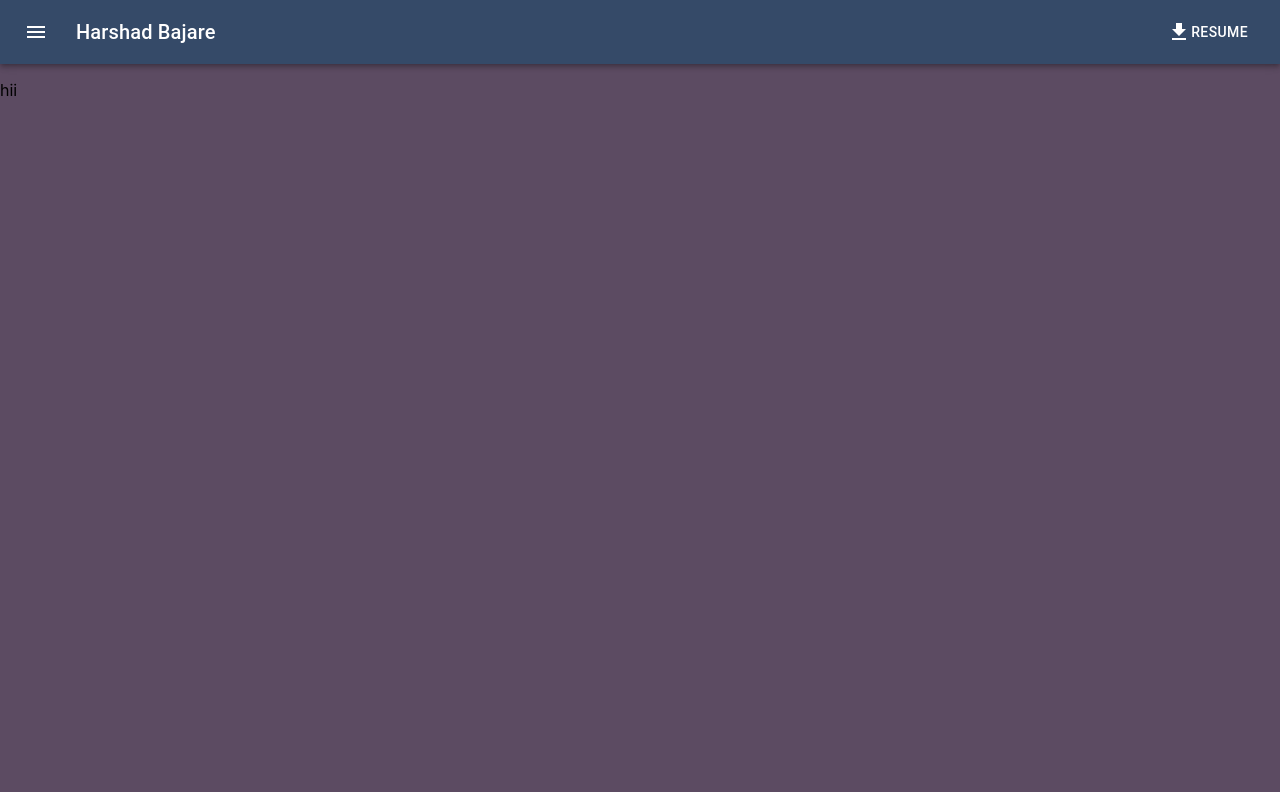
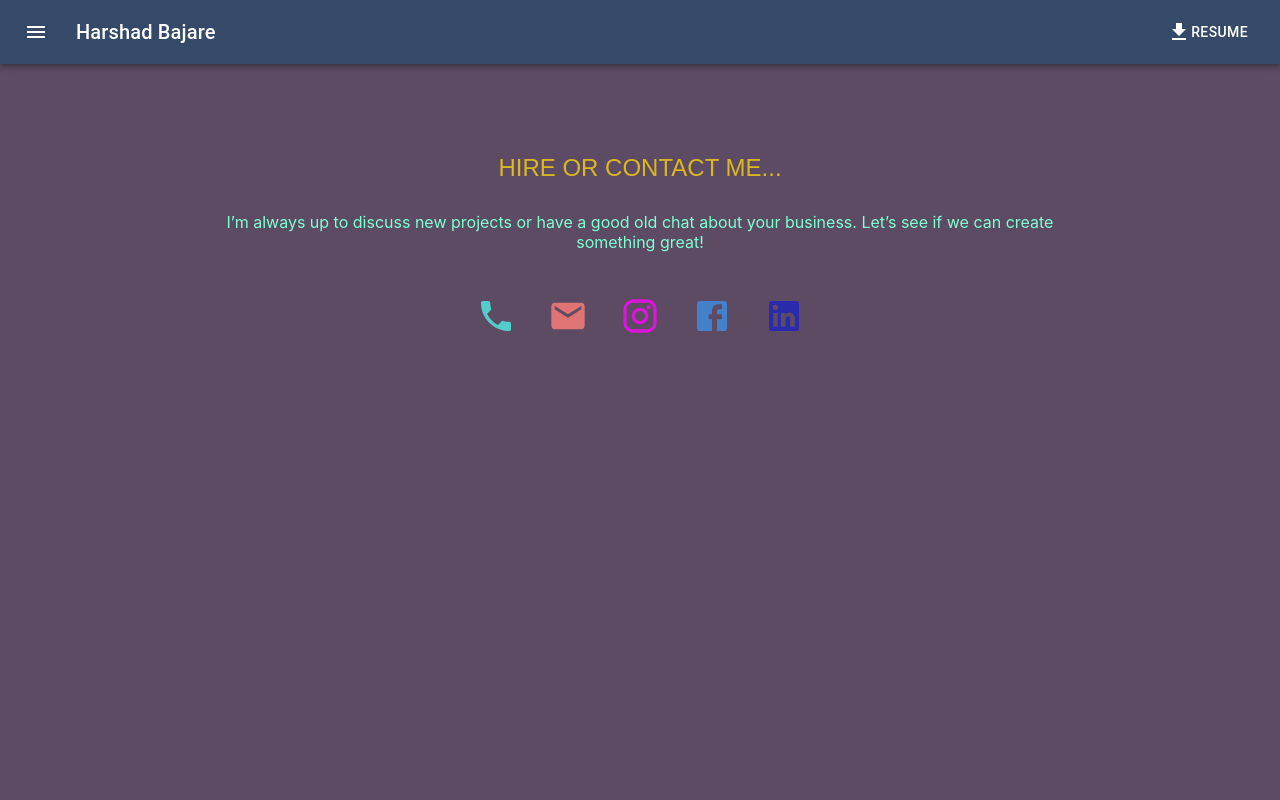
Before and after one commit to harshad01-eng/resume-react-app, a React (Create React App) app: page /contactus in a window 1280 px wide. Built offline with nearby package versions, Linux system fonts and the light colour scheme.

Commit message:
contacticon

```diff
--- a/src/App.css
+++ b/src/App.css
@@ -23,7 +23,7 @@
 }
 .backgraound{
   width: 100% !important;
-  height: 99vh !important;
+  height: 100vh !important;
   background-size: 100%;
   background-repeat: no-repeat, repeat;
   background-color: #5C4B62    ;
--- a/src/Components/contactus/contactus.js
+++ b/src/Components/contactus/contactus.js
@@ -1,5 +1,13 @@
 import React from 'react'
 import Header1 from '../header1';
+import PhoneIcon from '@mui/icons-material/Phone';
+import Box from '@mui/material/Box';
+import { IconButton } from '@mui/material';
+import InstagramIcon from '@mui/icons-material/Instagram';
+import EmailIcon from '@mui/icons-material/Email';
+import FacebookIcon from '@mui/icons-material/Facebook';
+import LinkedInIcon from '@mui/icons-material/LinkedIn';
+
 export default class contactus extends React.Component{
     constructor(props){
         super(props);
@@ -8,14 +16,56 @@ export default class contactus extends React.Component{
         }
 
     }
-
     render(){
         return(
             <div className="backgraound">
             <Header1 history={this.props.history}/>
-            <p>hii</p>
+            <div style={obj.center}>
+            <h5 style={{paddingTop:50,color:'#DBB822',fontFamily:'sans-serif',fontSize:24,fontWeight:'inherit'}}>HIRE OR CONTACT ME...</h5>
+            </div>
+            <div style={obj.center }>
+                <p style={{marginTop:-10,width:'70%',textAlign:'center',color:'aquamarine'}}>I’m always up to discuss new projects or have a good old chat about your business.
+                    Let’s see if we can create something great!</p>
+            </div>
+            <div style={obj.center}>
+            <Box className='detaislWidth'
+                sx={{
+                    height: "auto",
+                    backgroundColor: 'transparent',
 
+                }}
+                >
+                    <div style={{margin:20, display:'flex', justifyContent:'space-between'}}>
+                        <IconButton onClick={()=>window.open('tel:7385949126')}>
+                            <PhoneIcon style={{color:'#54cccc',fontSize:40,}}/>
+                        </IconButton>
+
+                        <IconButton onClick={()=>window.open('mailto: harshadbajare123@gmail.com')}>
+                            <EmailIcon style={{color:'#df7474',fontSize:40}}/>
+                        </IconButton>
+
+                        <IconButton onClick={()=>window.open("https://www.instagram.com/harshad.bajare/")}>
+                            <InstagramIcon style={{color:'#da16d9',fontSize:40}}/>
+                        </IconButton>
+
+                        <IconButton onClick={()=>window.open("https://www.facebook.com/harshad.bajare")}>
+                            <FacebookIcon style={{color:'#4381cb',fontSize:40}}/>
+                        </IconButton>
+                        <IconButton onClick={()=>window.open("https://www.linkedin.com/in/harshad-bajare-b949501b9/")} >
+                            <LinkedInIcon style={{color:'#2a2aae',fontSize:40}}/>
+                        </IconButton>
+                    </div>
+
+                </Box>
+            </div>
             </div>
         )
     }
 }
+
+const obj={
+    center:{display:'flex',
+    justifyContent:'center',
+    alignContent:'center',},
+
+}
--- a/src/Components/header1.js
+++ b/src/Components/header1.js
@@ -69,7 +69,7 @@ export default class Header1 extends React.Component{
                                          <SummarizeIcon/><ListItemText  style={{paddingLeft:20}} primary={'Resume'}/>
                                             </ListItem>
                                             <ListItem button onClick={()=>this.props.history.push('/contactus')}  >
-                                         <SummarizeIcon/><ListItemText  style={{paddingLeft:20}} primary={'contactus'}/>
+                                         <SummarizeIcon/><ListItemText  style={{paddingLeft:20}} primary={'ContactUs'}/>
                                             </ListItem>
                                         </List>
 
--- a/src/Components/resume/resume.js
+++ b/src/Components/resume/resume.js
@@ -12,6 +12,7 @@ export default class resume extends React.Component{
         return(
             <div className="app backgraound">
             <Header1 history={this.props.history}/>
+            <div style={{overflowY:'scroll',height:'100%'}}>
             {objExp.map((response,index)=><div>
             <div style={styles.center}>
                 <h2 style={{ marginTop:index==0? 16:-3, textAlign:'center', color:'white',fontFamily:'sans-serif'}}><ins>{response.exp} </ins></h2>
@@ -29,6 +30,7 @@ export default class resume extends React.Component{
                     <hr style={{color:'black',marginTop:-10,width:'50%'}}>
                     </hr>
                 </div>)}
+                </div>
             </div>
         )
     }
--- a/src/Home.js
+++ b/src/Home.js
@@ -26,7 +26,7 @@ return(
             <div style={styles.center}>
 
                 <marquee className='marqee' direction="left" height="50px"behavior='alternate' scrollamount="4">
-                    <p style={{fontSize:34 ,fontWeight:'bold', marginTop:'auto',color:'#AFD20A'}}>Software Developer</p>
+                    <p style={{fontSize:34 ,fontWeight:'bold', marginTop:'auto',color:'#AFD20A'}}>FrontEnd Developer</p>
                 </marquee>
             </div>
             <div style={styles.about} >
```
